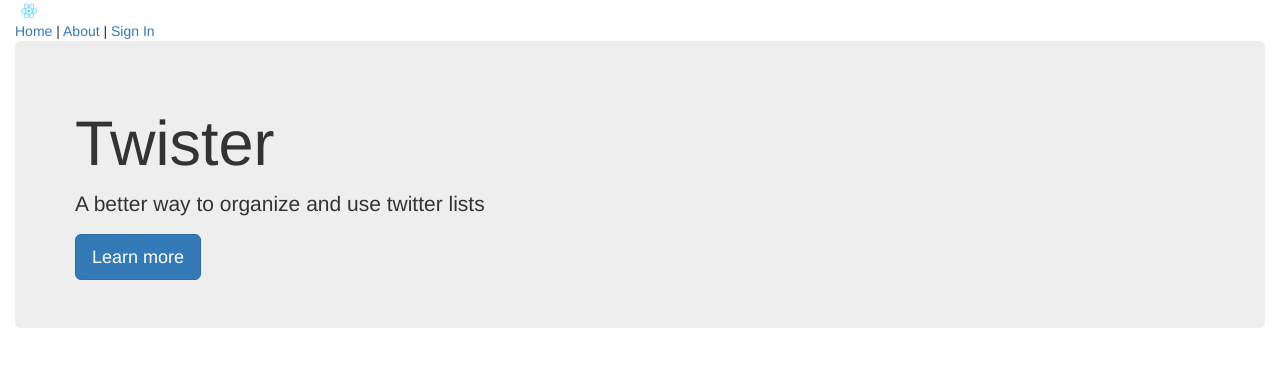
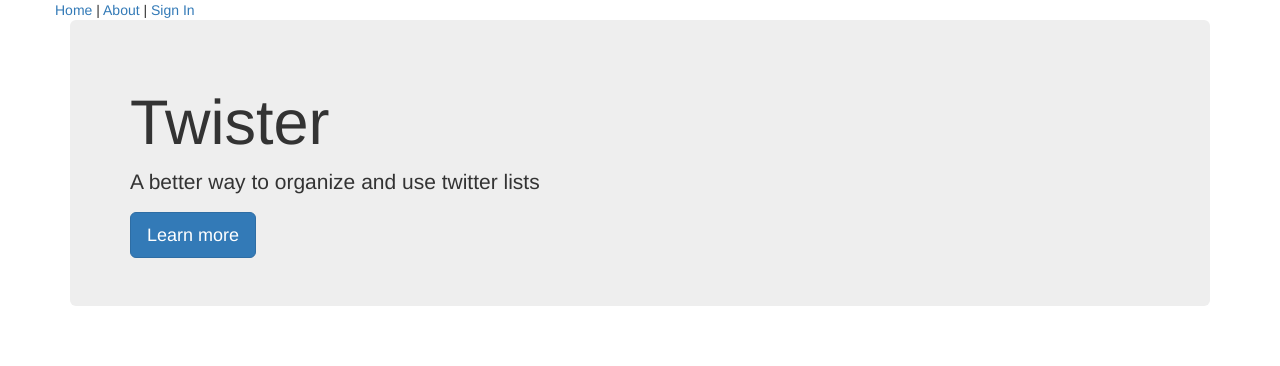
Before and after one commit to tharakawj/twister, a React app: page / in a window 1280 px wide. Shown: the top 366 px of the page. Built offline with nearby package versions, Linux system fonts and the light colour scheme.

Commit message:
Modify the html structure with bootstrap to make look nicer

```diff
--- a/client/App.js
+++ b/client/App.js
@@ -3,7 +3,6 @@
 import Header from './components/common/Header';
 import { initAuth } from './actions/AuthActions';
 import './App.css';
-import logo from './logo.svg';
 
 class App extends Component {
 
@@ -14,9 +13,8 @@
 
   render() {
     return (
-      <div className="container-fluid">
-        <img src={logo} className="App-logo" alt="logo" />
-        <Header loading={this.props.loading}/>
+      <div className="container">
+        <Header/>
         {this.props.children}
       </div>
     );
--- a/client/components/common/Header.js
+++ b/client/components/common/Header.js
@@ -17,6 +17,7 @@
 
   render() {
     return (
+      <div className="row">
         <nav>
           <IndexLink to="/" activeClassName="active">Home</IndexLink>
           {" | "}
@@ -24,6 +25,7 @@
           {" | "}
           <UserHeader user={this.props.user} signoutUser={this.signoutUser}/>
         </nav>
+      </div>
     );
   }
 }
--- a/client/components/common/ListsList.js
+++ b/client/components/common/ListsList.js
@@ -17,7 +17,7 @@
           <ul>
             {this.props.lists.map((list, index) =>
               <li key={index}>
-                <Link to={ list.id_str? "/lists/" + list.id_str : "/"} activeClassName="active">{list.name}</Link>
+                <Link to={ list.id_str ? `/lists/${list.id_str}` : "/"} activeClassName="active">{list.name}</Link>
               </li>
           )}
           </ul>
--- a/client/components/home/HomePage.js
+++ b/client/components/home/HomePage.js
@@ -9,14 +9,12 @@
     return (
       <div>
         {this.props.user ? (
-          <div className="container">
           <div className="row">
             <div className="col-md-2">
               <ListsList/>
             </div>
             <div className="col-md-10">
               <TweetsList listId={this.props.params.listId}/>
-              </div>
             </div>
           </div>
         ) : (
```
Lines whose indentation alone changed are shown as unchanged.
